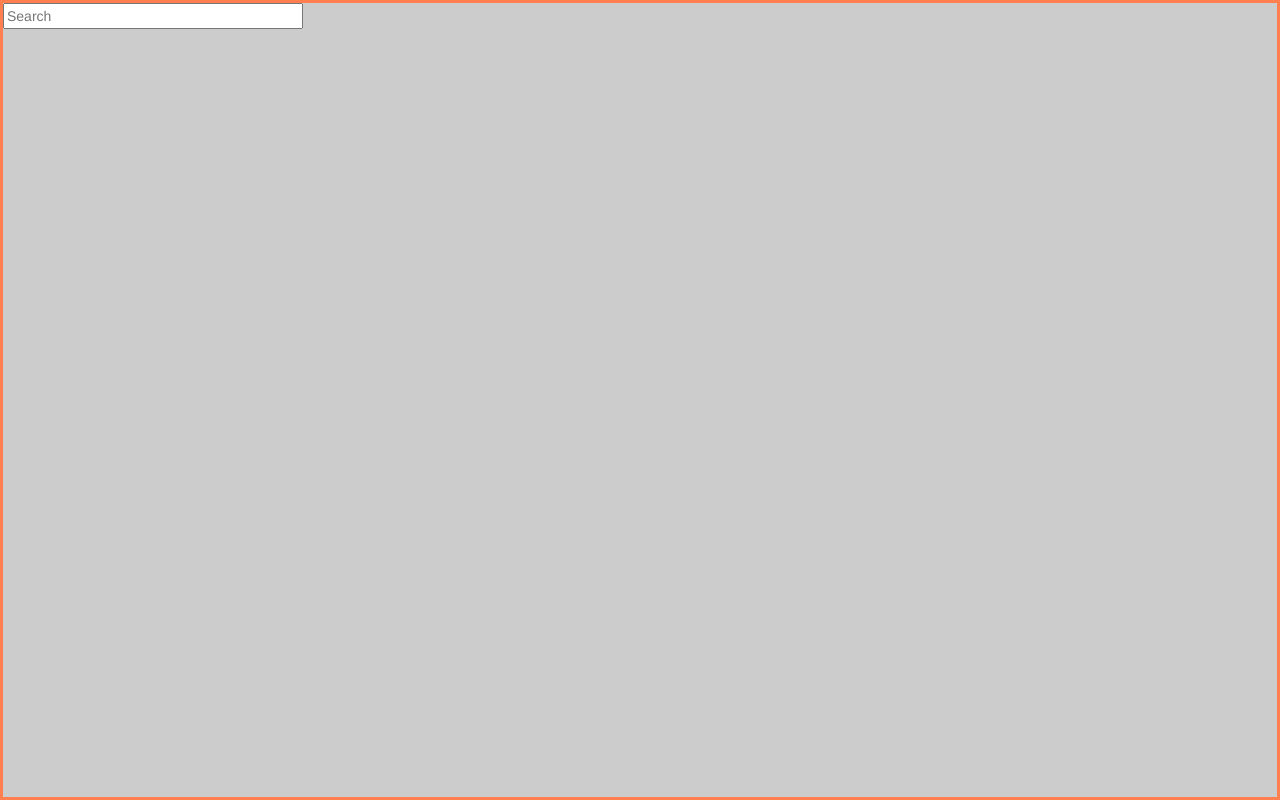
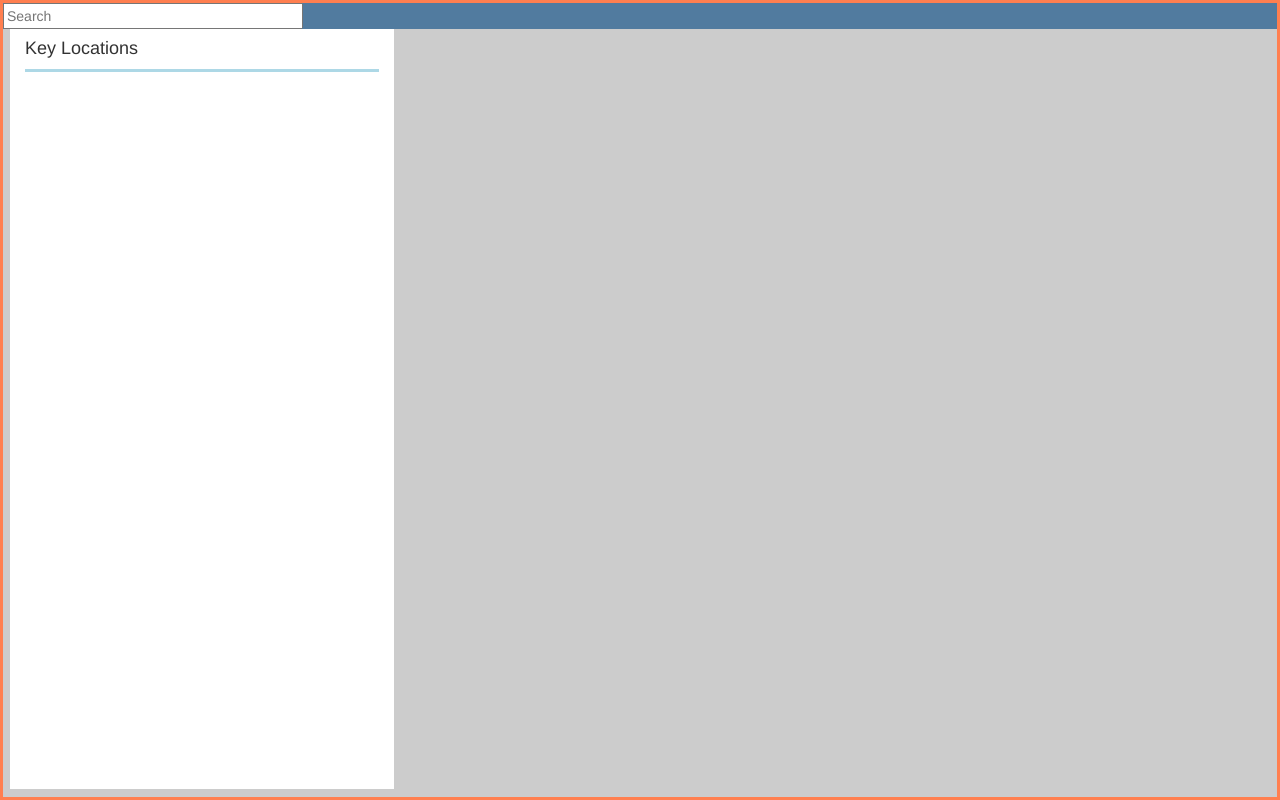
Before and after one commit to rodchild/neighborhood-map, a plain HTML site: page index.html in a window 1280 px wide. Drawn offline with Linux system fonts and the light colour scheme; some packages are replaced by stand-ins of ours.

Commit message:
Update style.css
last version with updated list view

```diff
--- a/css/style.css
+++ b/css/style.css
@@ -10,54 +10,60 @@ body {
   width: auto;
   border: solid coral;
   height: 100%;
+  overflow: hidden;
 }
 
 .row {
   overflow: hidden;
-  height: 100%;
+
 }
 
 .container-fluid {
-  height: 0;
+  overflow: hidden;
+  position: fixed;
+  float: left;
+
+  height: 95%;
+  width: 300px;
   background-color: white;
-  display: none;
   z-index: 1;
+
 }
 
 .map-canvas {
-  width: 100%;
-  height: 100%;
-  position: relative;
+  width: 99%;
+  height: 95%;
+  position: absolute;
   overflow: hidden;
   z-index: 0;
-}
-
-.left {
-  background-color: white;
-  width: 300px;
 
 }
 
-.left > h4 {
-  margin: 1px 0 0 0;
-}
+ul {
 
-ul {
-  width: auto;
+  background-color: rgba(40, 96, 144, 0.75);
 }
 
 li {
   list-style-type: none;
-  width: 300px;
-  margin: 0 0 0 -15%;
-  border-bottom: solid lightgrey;
+  margin-left: -40px;
+  color: white;
+  border-bottom: solid lightblue;
+  border-left: solid lightblue;
+
 }
 
-.form-control {
-  width: 300px;
+input {
+ width: 300px;
+}
+
+.form-group {
+
+  background-color: rgba(40, 96, 144, 0.75);
 }
 
 .markerInfoWindow {
+
   width: 250px;
   left: 0;
   padding: 1px;
@@ -68,23 +74,26 @@ li {
 @media only screen and (min-device-width : 768px) and (max-device-width : 1024px) and (-webkit-min-device-pixel-ratio: 2) {
 
   .container-fluid {
-    margin: 30px 0 0 0;
-    right: 500px;
+   float: left;
+   left: 10px;
+   width: 30%;
   }
 }
 
 @media only screen and (min-device-width : 768px) and (max-device-width : 1024px) and (-webkit-min-device-pixel-ratio: 1) {
 
   .container-fluid {
-    margin: 20px 0 0 0;
-    right: 510px;
+   float: left;
+   left: 10px;
+   width: 30%;
   }
 }
 
 @media only screen and (min-device-width : 600px) and (max-device-width : 960px) and (-webkit-min-device-pixel-ratio: 2) {
 
   .container-fluid {
-    right: 240px;
+    float: left;
+   left: 10px;
   }
 
 }
```
